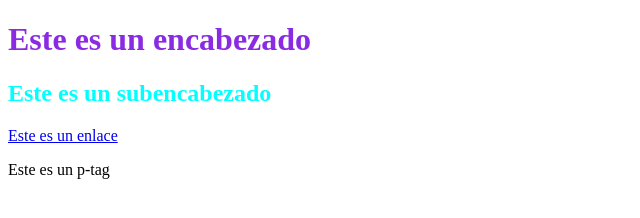
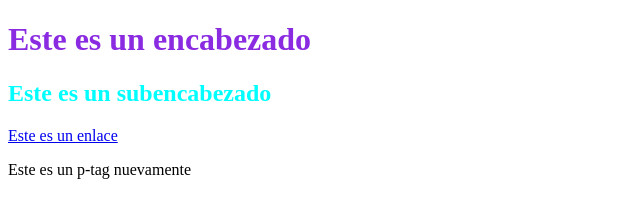
Before and after one commit to washopilot/Full-Stack-Web, a plain HTML site: page index.html in a window 1280 px wide. Shown: the full height of the page, 0-640 px from the left. Drawn offline with Linux system fonts and the light colour scheme.

Commit message:
nuevo tag

```diff
--- a/index.html
+++ b/index.html
@@ -10,7 +10,7 @@
     <h1 style="color:blueviolet">Este es un encabezado</h1>
     <h2 style="color: aqua;">Este es un subencabezado</h2>
     <a href="http://www.google.com" target="_blank" rel="noopener noreferrer">Este es un enlace</a>
-    <p>Este es un p-tag</p>
+    <p>Este es un p-tag nuevamente</p>
 </body>
 
 </html>
```
